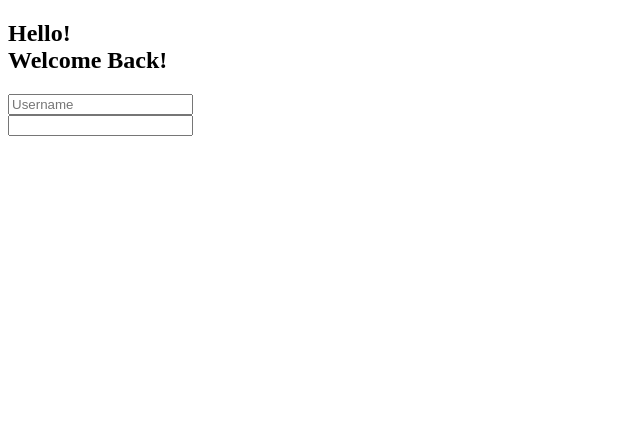
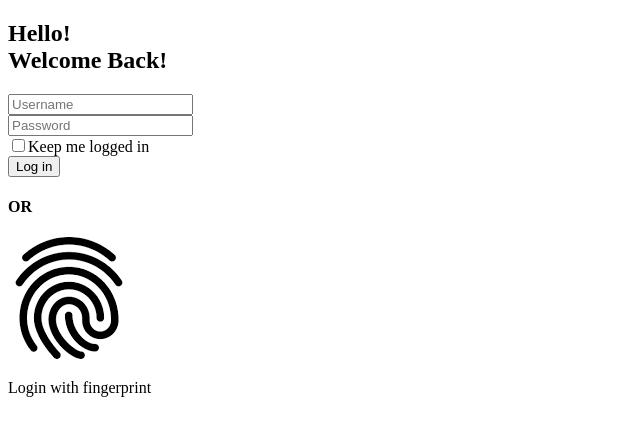
Before and after one commit to Mehyar-Farzat/Login-page, a plain HTML site: page index.html in a window 1280 px wide. Shown: the whole page, without its empty margins (0-640 px from the left). Drawn offline with Linux system fonts and the light colour scheme.

Commit message:
add img anf create a form

```diff
--- a/index.html
+++ b/index.html
@@ -1,21 +1,40 @@
 <!DOCTYPE html>
 <html lang="en">
+
 <head>
     <meta charset="UTF-8">
     <meta http-equiv="X-UA-Compatible" content="IE=edge">
     <meta name="viewport" content="width=device-width, initial-scale=1.0">
     <title>Document</title>
 </head>
+
 <body>
     <div class="login">
+        <form>
             <h2>Hello! <br> <span>Welcome Back!</span></h2>
         <div class="inputBox">
             <input type="text" placeholder="Username">
         </div>
 
         <div class="inputBox">
-        <input type="passw">
+            <input type="password" placeholder="Password">
+        </div>
+        <label>
+            <input type="checkbox">Keep me logged in
+        </label>
+        <div>
+            <input type="submit" value="Log in">
+        </div>
+        </form>
+        <h4>OR</h4>
+        <div class="fingerprint">
+            <div class="fingerprintBox">
+                <img src="img/fingerprint.png">
+            </div>
+            <p>Login with fingerprint</p>
+
         </div>
     </div>
 </body>
+
 </html>
```
Also changed, not shown: img/fingerprint.png (added). Lines whose indentation alone changed are shown as unchanged.
